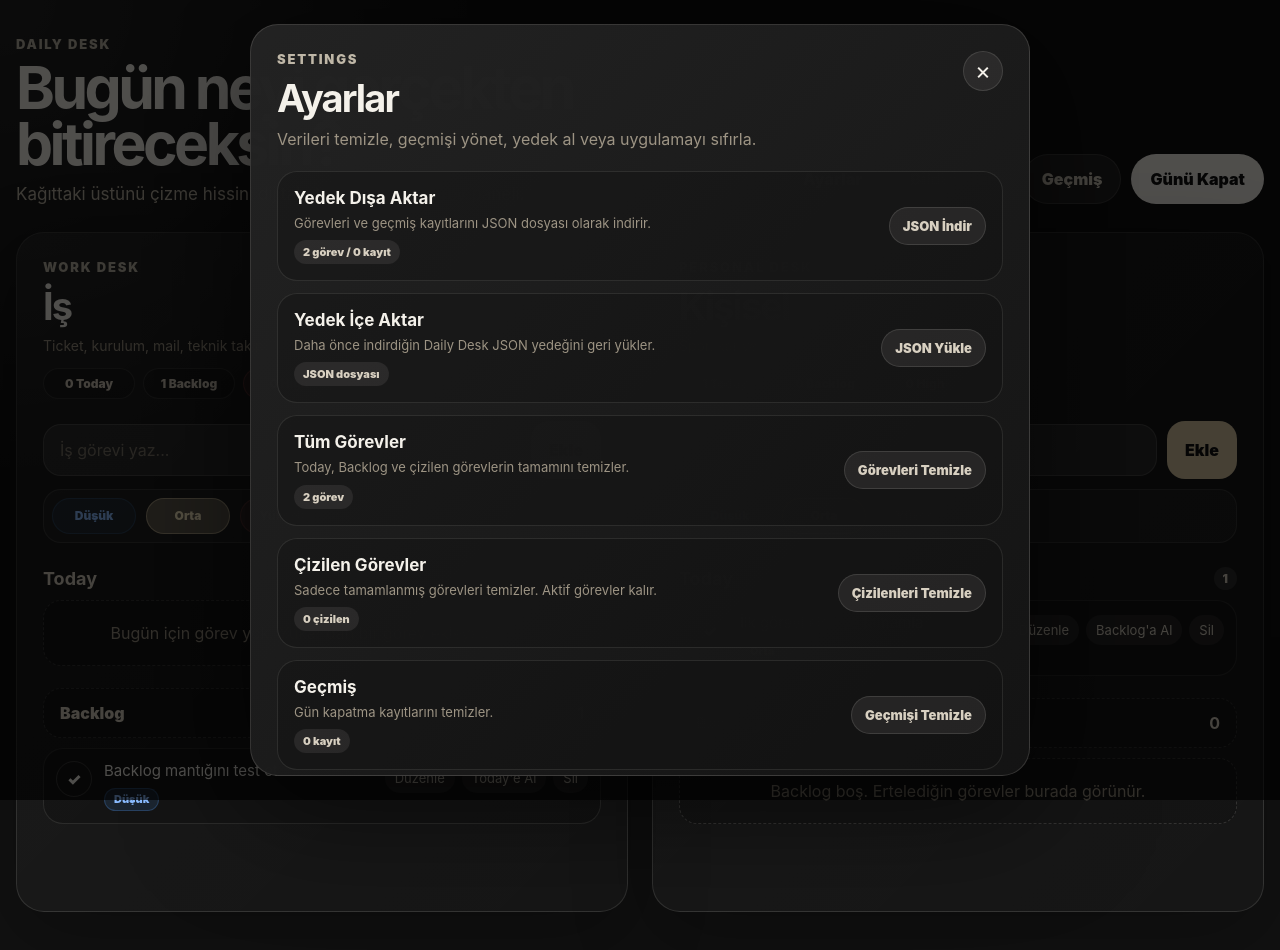
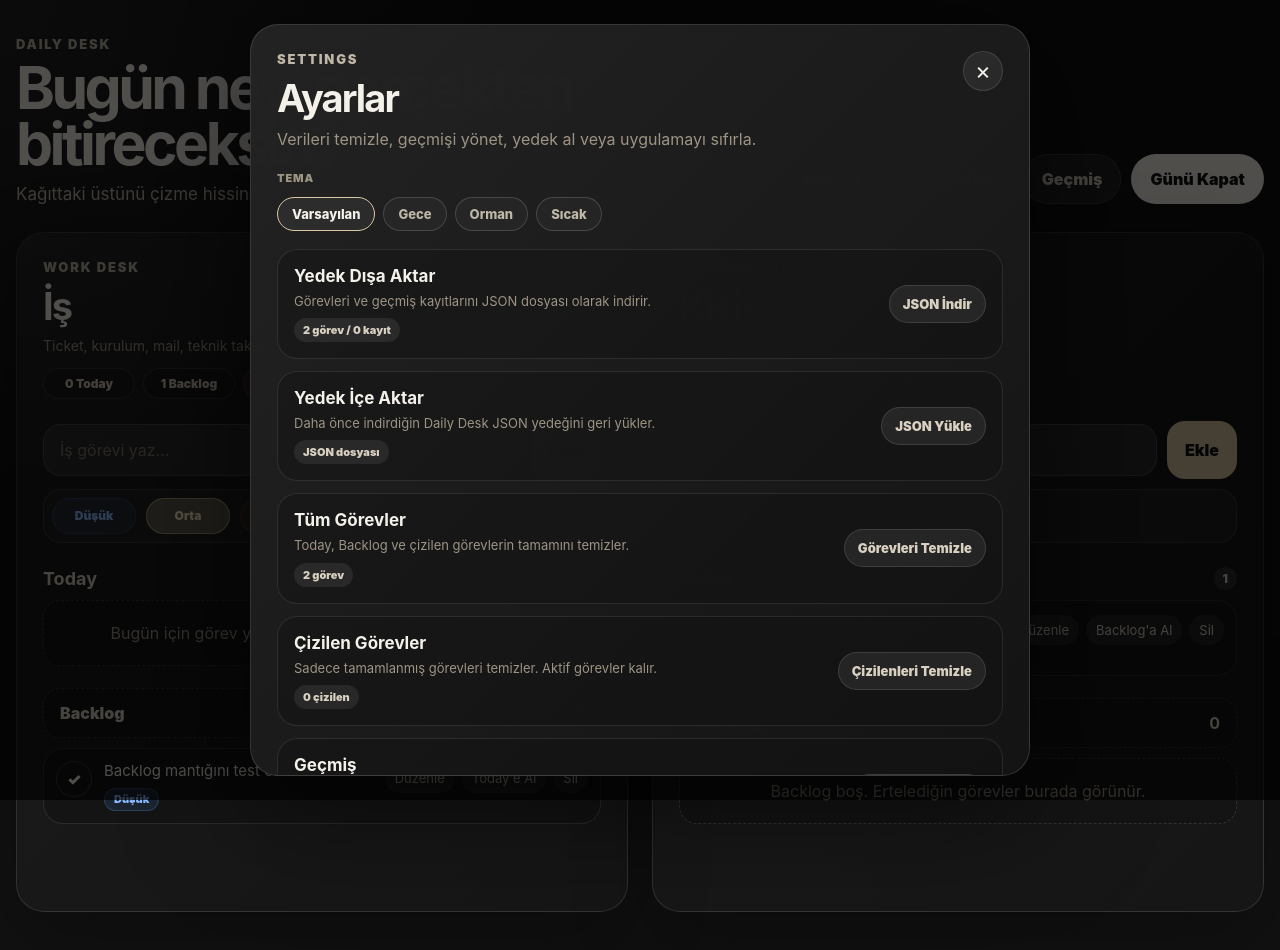
Before and after one commit to YigitAvar/daily-desk, a React (Vite) app: page / in a window 1280 px wide. Both pictures are taken after a click on the button "Ayarlar". Shown: the top 950 px of the page. Built offline with nearby package versions, Linux system fonts and the light colour scheme.

Commit message:
add selectable color themes

```diff
--- a/src/App.jsx
+++ b/src/App.jsx
@@ -18,6 +18,17 @@
 const TASKS_STORAGE_KEY = "daily-desk-tasks";
 const HISTORY_STORAGE_KEY = "daily-desk-history";
 const LAST_ACTIVE_DATE_KEY = "daily-desk-last-active-date";
+const THEME_STORAGE_KEY = "daily-desk-theme";
+const VALID_THEMES = ["default", "midnight", "forest", "warm"];
+
+function loadTheme() {
+  try {
+    const savedTheme = localStorage.getItem(THEME_STORAGE_KEY);
+    return VALID_THEMES.includes(savedTheme) ? savedTheme : "default";
+  } catch {
+    return "default";
+  }
+}
 
 function normalizeTasks(tasks) {
   if (!Array.isArray(tasks)) return [];
@@ -193,6 +204,12 @@
   const [hasSaveError, setHasSaveError] = useState(false);
   const [recentlyDeleted, setRecentlyDeleted] = useState(null);
   const undoTimerRef = useRef(null);
+  const [theme, setTheme] = useState(loadTheme);
+
+  function changeTheme(nextTheme) {
+    if (!VALID_THEMES.includes(nextTheme)) return;
+    setTheme(nextTheme);
+  }
 
   function updateTasks(nextTasks) {
     if (!saveTasks(TASKS_STORAGE_KEY, nextTasks)) {
@@ -677,6 +694,20 @@
   }, [tasks]);
 
   useEffect(() => {
+    const root = document.documentElement;
+
+    if (theme === "default") {
+      root.removeAttribute("data-theme");
+    } else {
+      root.setAttribute("data-theme", theme);
+    }
+
+    // Theme is non-critical: a failed persist must not trigger the data
+    // save-error banner. Soft fail — the theme still applies for this session.
+    saveValue(THEME_STORAGE_KEY, theme);
+  }, [theme]);
+
+  useEffect(() => {
     const todayKey = getLocalDateKey(new Date());
     const lastActiveDate = normalizeDateKey(
       localStorage.getItem(LAST_ACTIVE_DATE_KEY)
@@ -787,6 +818,8 @@
           taskCount={tasks.length}
           completedCount={completedTasks.length}
           historyCount={history.length}
+          theme={theme}
+          onChangeTheme={changeTheme}
           onClose={closeSettingsModal}
           onClearAllTasks={clearAllTasksFromSettings}
           onClearCompletedTasks={clearCompletedTasksFromSettings}
--- a/src/components/SettingsModal.jsx
+++ b/src/components/SettingsModal.jsx
@@ -1,7 +1,16 @@
+const THEME_OPTIONS = [
+  { value: "default", label: "Varsayılan" },
+  { value: "midnight", label: "Gece" },
+  { value: "forest", label: "Orman" },
+  { value: "warm", label: "Sıcak" },
+];
+
 function SettingsModal({
   taskCount,
   completedCount,
   historyCount,
+  theme,
+  onChangeTheme,
   onClose,
   onClearAllTasks,
   onClearCompletedTasks,
@@ -23,6 +32,23 @@
           <button className="modal-close-button" onClick={onClose}>
             ×
           </button>
+        </div>
+
+        <div className="theme-picker" role="group" aria-label="Tema seçimi">
+          <p className="theme-picker-label">Tema</p>
+          {THEME_OPTIONS.map((option) => (
+            <button
+              key={option.value}
+              type="button"
+              className={
+                theme === option.value ? "theme-option active" : "theme-option"
+              }
+              aria-pressed={theme === option.value}
+              onClick={() => onChangeTheme(option.value)}
+            >
+              {option.label}
+            </button>
+          ))}
         </div>
 
         <div className="settings-grid">
--- a/src/styles.css
+++ b/src/styles.css
@@ -28,6 +28,64 @@
   --high-bg: rgba(255, 107, 107, 0.14);
   --high-text: #ff9a9a;
   --high-border: rgba(255, 107, 107, 0.26);
+
+  --bg-glow: rgba(255, 255, 255, 0.08);
+}
+
+/* Themes — override only the shell palette; semantic colors stay constant */
+
+html[data-theme="midnight"] {
+  --bg-main: #0b1220;
+  --bg-panel: rgba(120, 160, 220, 0.05);
+  --bg-panel-soft: rgba(120, 160, 220, 0.08);
+  --bg-card: rgba(10, 16, 28, 0.45);
+  --bg-input: rgba(140, 170, 220, 0.08);
+
+  --text-main: #e8eefb;
+  --text-muted: #aab8d4;
+  --text-soft: #7e8cab;
+  --accent: #8bb4ff;
+
+  --border-soft: rgba(160, 190, 240, 0.12);
+  --border-muted: rgba(160, 190, 240, 0.18);
+
+  --bg-glow: rgba(120, 170, 255, 0.1);
+}
+
+html[data-theme="forest"] {
+  --bg-main: #0e1713;
+  --bg-panel: rgba(150, 200, 160, 0.05);
+  --bg-panel-soft: rgba(150, 200, 160, 0.08);
+  --bg-card: rgba(12, 22, 17, 0.45);
+  --bg-input: rgba(160, 205, 170, 0.08);
+
+  --text-main: #eaf2ea;
+  --text-muted: #b3c6b3;
+  --text-soft: #87987f;
+  --accent: #9cc9a4;
+
+  --border-soft: rgba(180, 215, 185, 0.12);
+  --border-muted: rgba(180, 215, 185, 0.18);
+
+  --bg-glow: rgba(140, 210, 160, 0.09);
+}
+
+html[data-theme="warm"] {
+  --bg-main: #1a1109;
+  --bg-panel: rgba(230, 190, 140, 0.05);
+  --bg-panel-soft: rgba(230, 190, 140, 0.08);
+  --bg-card: rgba(28, 18, 10, 0.45);
+  --bg-input: rgba(235, 195, 150, 0.08);
+
+  --text-main: #f6ecdd;
+  --text-muted: #d3bfa3;
+  --text-soft: #a89172;
+  --accent: #e6b87a;
+
+  --border-soft: rgba(235, 205, 165, 0.12);
+  --border-muted: rgba(235, 205, 165, 0.2);
+
+  --bg-glow: rgba(240, 190, 130, 0.1);
 }
 
 body {
@@ -35,7 +93,7 @@
   min-width: 320px;
   min-height: 100vh;
   background:
-    radial-gradient(circle at top left, rgba(255, 255, 255, 0.08), transparent 30%),
+    radial-gradient(circle at top left, var(--bg-glow), transparent 30%),
     var(--bg-main);
   color: var(--text-main);
   font-family:
@@ -1181,6 +1239,49 @@
 
 .settings-modal {
   width: min(780px, 100%);
+}
+
+.theme-picker {
+  display: flex;
+  flex-wrap: wrap;
+  gap: 8px;
+  margin-bottom: 18px;
+}
+
+.theme-picker-label {
+  width: 100%;
+  margin: 0 0 4px;
+  color: var(--text-soft);
+  font-size: 11px;
+  font-weight: 900;
+  letter-spacing: 0.08em;
+  text-transform: uppercase;
+}
+
+.theme-option {
+  border: 1px solid var(--border-muted);
+  border-radius: 999px;
+  padding: 8px 14px;
+  background: var(--bg-panel);
+  color: var(--text-muted);
+  font-size: 13px;
+  font-weight: 800;
+  transition: background 0.16s ease, border-color 0.16s ease, color 0.16s ease,
+    transform 0.12s ease;
+}
+
+.theme-option:hover {
+  background: var(--bg-panel-soft);
+}
+
+.theme-option:active {
+  transform: scale(0.97);
+}
+
+.theme-option.active {
+  border-color: var(--accent);
+  color: var(--text-main);
+  background: var(--bg-panel-soft);
 }
 
 .settings-grid {
@@ -1981,7 +2082,9 @@
   .save-error-banner,
   .notification-card,
   .heatmap-cell,
-  .heatmap-cell:not(.future):hover {
+  .heatmap-cell:not(.future):hover,
+  .theme-option,
+  .theme-option:active {
     animation: none;
     transition: none;
     transform: none;
```
